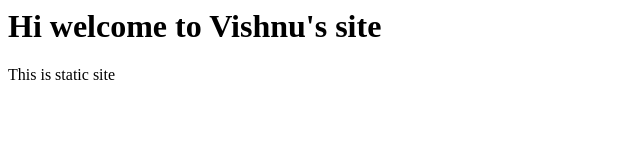
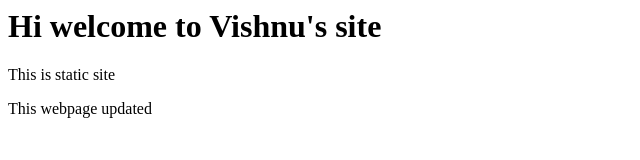
Before and after one commit to vish-nu-1/my-static-site, a plain HTML site: page index.html in a window 1280 px wide. Shown: the whole page, without its empty margins (0-640 px from the left). Drawn offline with Linux system fonts and the light colour scheme.

Commit message:
Update index.html

```diff
--- a/index.html
+++ b/index.html
@@ -5,5 +5,6 @@
         <body>
             <h1>Hi welcome to Vishnu's site</h1>
             <p>This is static site</p>
+            <p>This webpage updated</p>
         </body>
 </html>
```
